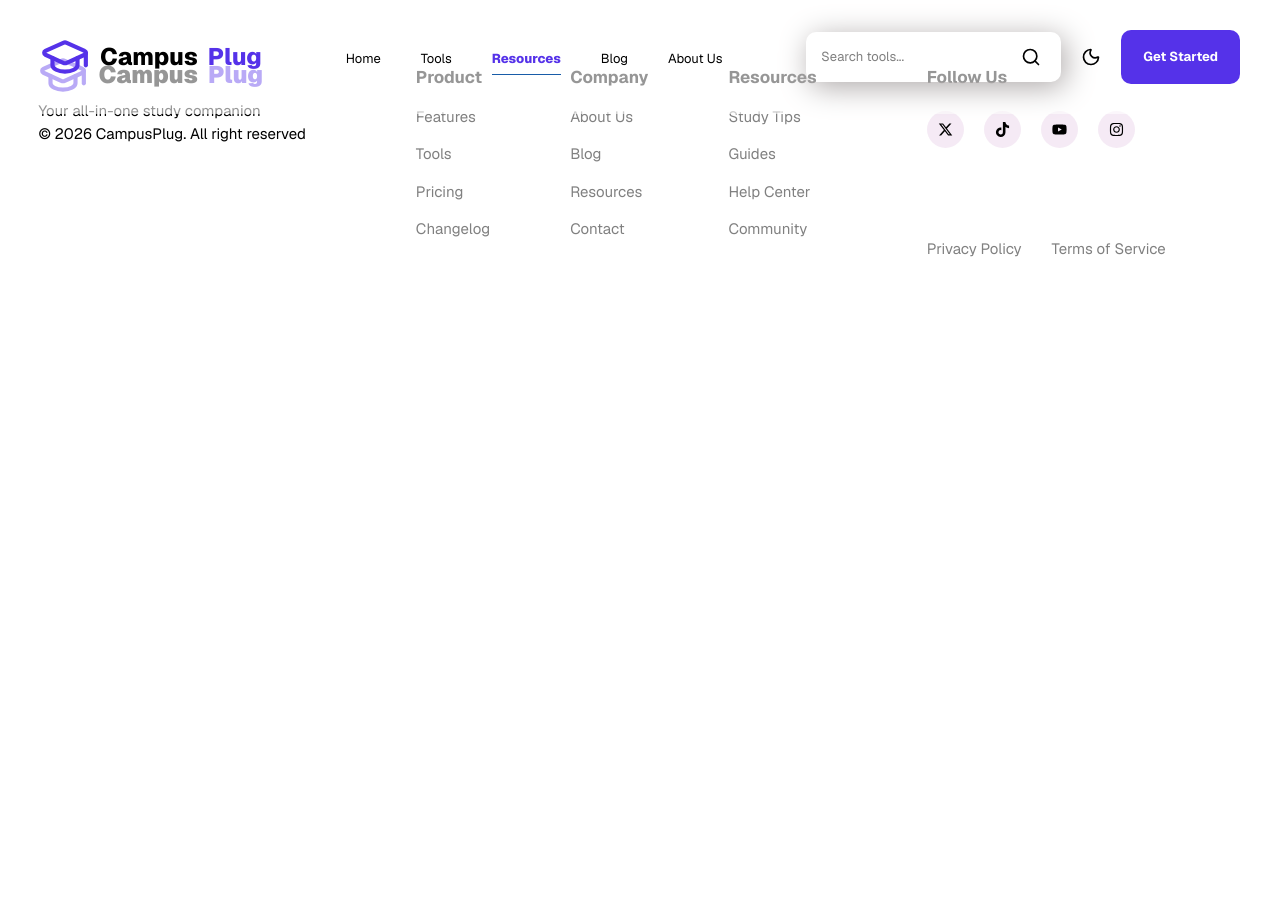
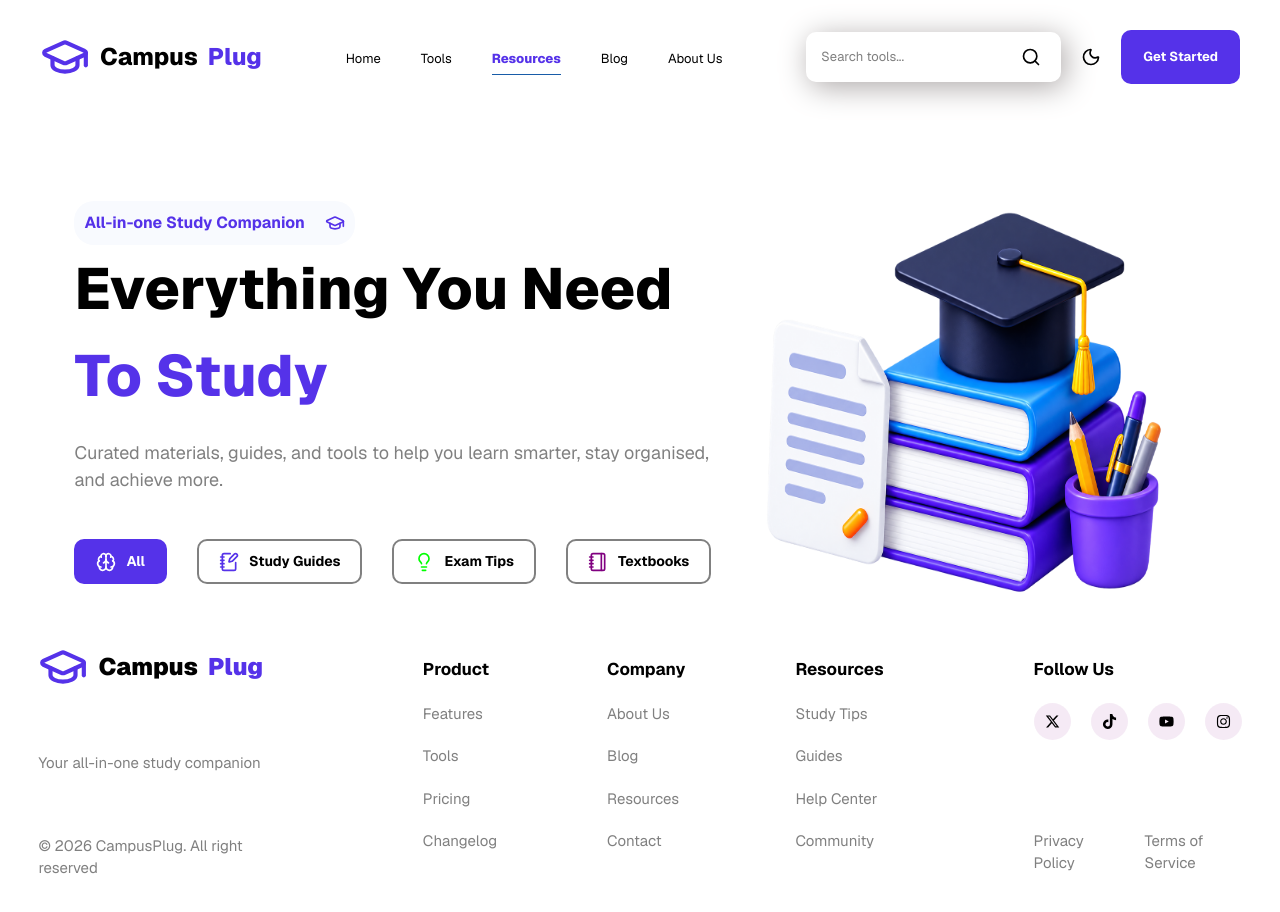
Before and after one commit to Adewusi-Olamide/campusplug, a Next.js app: page /resources in a window 1280 px wide. Shown: the top 912 px of the page. Before the commit the page ends 800 px from the top, so only its background shows below. Built offline with nearby package versions, Linux system fonts and the light colour scheme.

Commit message:
resources

```diff
--- a/src/app/resources/page.css
+++ b/src/app/resources/page.css
@@ -0,0 +1,193 @@
+body
+{
+  padding: 10px 3%;
+  box-sizing: border-box;
+  color: black;
+  background-color: white;
+
+}
+
+:root{
+  --purple: #5532e9;
+  --purple-dark: #4320d0;
+  --navy: #101438;
+  --text: #171a36;
+  --muted: #666b82;
+  --border: #e8e8f1;
+  --bg: #ffffff;
+  --light-purple: #f6f3ff;
+
+}
+
+.box
+{
+    padding: 1px 3%;
+
+}
+
+.container
+{
+    margin-top: 190px;
+    display: flex;
+    gap: 10px;
+
+}
+
+.container .left
+{
+    display: flex;
+    flex-direction: column;
+    width: 57%;
+
+}
+
+.container .left h1
+{
+    font-weight: 800;
+    font-size: 58px;
+
+}
+
+.container .left .students
+{
+    color: var( --purple);
+
+}
+
+.container .left p
+{
+    color: grey;
+    font-size: 18px;
+    height: 60px;
+    margin-top: 20px;
+
+}
+
+.container .left h3
+{
+    display: flex;
+    align-items: center;
+    gap: 20px;
+    color: var( --purple);
+    background-color: #f8fafe;
+    border: none;
+    padding: 10px;
+    cursor: pointer;
+    border-radius: 20px;
+    width: fit-content;
+    font-weight: bold;
+
+}
+
+.container .left .content
+{
+    display: flex;
+    align-items: center;
+    gap: 30px;
+    margin-top: 40px;
+
+}
+
+.container .left .content #all
+{
+    cursor: pointer;
+    background-color: var(--purple);
+    color: white;
+    transition: all 0.5s ease;
+    border: 2px solid transparent;
+
+}
+
+.container .left .content #all:hover
+{
+    color: var(--purple);
+    background-color: white;
+    border: 2px solid var(--purple);
+    transition: all 0.5s ease;
+
+}
+
+.container .left .content button
+{
+    display: flex;
+    align-items: center;
+    gap: 10px;
+    border: 2px solid grey;
+    cursor: pointer;
+    border-radius: 10px;
+    padding: 10px 20px;
+    font-size: 14px;
+    font-weight: bold;
+    transition: all 0.5s ease;
+
+}
+
+.container .left .content #notebookpen
+{
+    color: var(--purple);
+
+}
+
+.container .left .content .notebookpen:hover
+{
+    border: 2px solid var(--purple);
+    transition: all 0.5s esae;
+    color: var(--purple);
+
+}
+
+
+.container .left .content #lightbulb
+{
+    color: lime;
+
+}
+
+.container .left .content .lightbulb:hover
+{
+    border: 2px solid lime;
+    transition: all 0.5s ease;
+    color: lime;
+
+}
+
+.container .left .content #notebook
+{
+    color: purple;
+
+}
+
+.container .left .content .notebook:hover
+{
+    border: 2px solid purple;
+    color: purple;
+    transition: all 0.5s ease;
+
+}
+
+.container .left .content button:active
+{
+    transform: scale(0.95)
+    ;
+}
+
+.container .right
+{
+    width: 43%;
+
+}
+
+.container .right .image
+{
+    transition: all 0.5s ease;
+    height: 400px;
+    cursor: pointer;
+
+}
+
+.container .right .image:hover
+{
+    transition: all 0.5s ease;
+    transform: scale(0.90);
+
+}
--- a/src/app/resources/page.jsx
+++ b/src/app/resources/page.jsx
@@ -1,8 +1,63 @@
+'use client'
 import React from 'react'
+import './page.css'
+import Link from 'next/link'
+import Image from 'next/image'
+import { GraduationCap } from 'lucide-react'
+import { useState } from 'react'
+import { Brain } from 'lucide-react'
+import { useEffect } from 'react'
+import { Notebook } from 'lucide-react'
+import { Lightbulb } from 'lucide-react'
+import { NotebookPen } from 'lucide-react'
 
 const page = () => {
+
+  const text = "Curated materials, guides, and tools to help you learn smarter, stay organised, and achieve more.";
+  const [displayText, setDisplayText] = useState("");
+
+  useEffect(() => {
+    let index = 0;
+
+    const typing = setInterval(() => {
+      index++;
+
+
+      setDisplayText(text.substring(0, index));
+
+      if (index >= text.length) {
+        clearInterval(typing);
+      }
+    }, 40);
+
+    return () => clearInterval(typing);
+  }, []);
+
   return (
     <div>
+
+      <div className="box">
+        <div className="container">
+          <div className="left">
+            <h3>All-in-one Study Companion <GraduationCap fontWeight={800} size={20} /></h3>
+            <h1>Everything You Need <br /><span className="students"> To Study</span> </h1>
+
+            <p>{displayText}</p>
+
+            <div className="content">
+              <button id="all"><Brain size={20} /> All</button>
+              <button className="notebookpen"><NotebookPen id="notebookpen" size={20} /> Study Guides</button>
+              <button className="lightbulb"><Lightbulb id="lightbulb" size={20} /> Exam Tips</button>
+              <button className="notebook"><Notebook id="notebook" size={20} /> Textbooks</button>
+            </div>
+
+          </div>
+
+          <div className="right">
+            <Image className="image" src="/images/books.png" width={1000} height={1000} alt='homepage' />
+          </div>
+        </div>
+      </div>
 
     </div>
   )
--- a/src/components/Footer.css
+++ b/src/components/Footer.css
@@ -30,7 +30,16 @@ body
 {
     display: flex;
     margin: auto;
-    gap: 110px;
+    gap: 150px;
+
+}
+
+.footer .left
+{
+    display: flex;
+    flex-direction: column;
+    gap: 60px;
+    width: 100%;
 
 }
 
@@ -60,6 +69,7 @@ body
 {
     font-size: 15px;
     cursor: pointer;
+    color: grey;
 
 }
 
@@ -73,7 +83,7 @@ body
 .footer .center
 {
     display: flex;
-    gap: 80px;
+    gap: 110px;
     margin-top: 15px;
 
 }
@@ -82,7 +92,7 @@ body
 {
     display: flex;
     flex-direction: column;
-    gap: 15px;
+    gap: 20px;
 
 }
 
```
Also changed, not shown: public/images/books.png (added).
